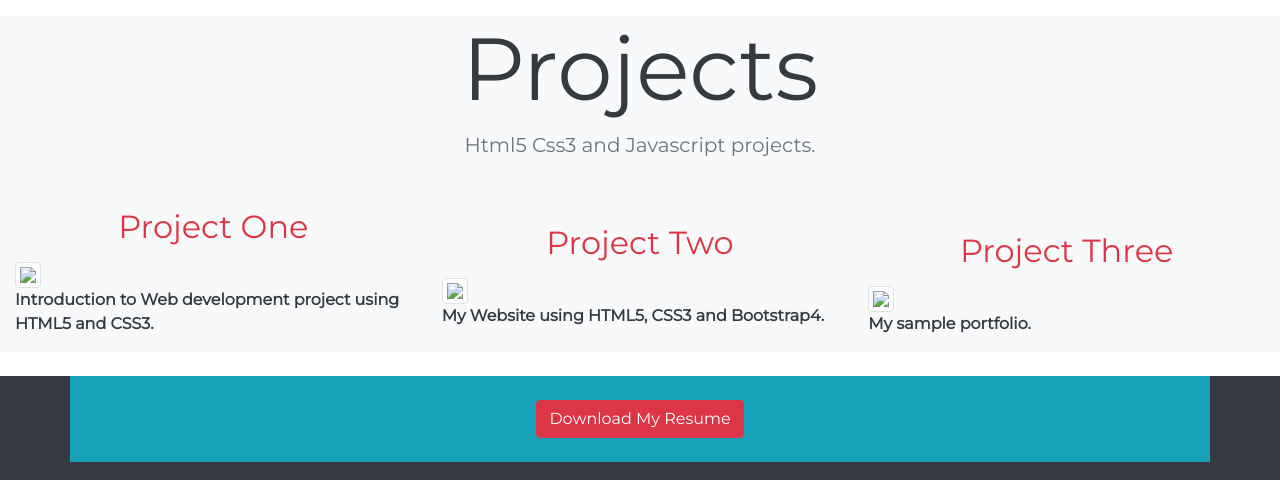
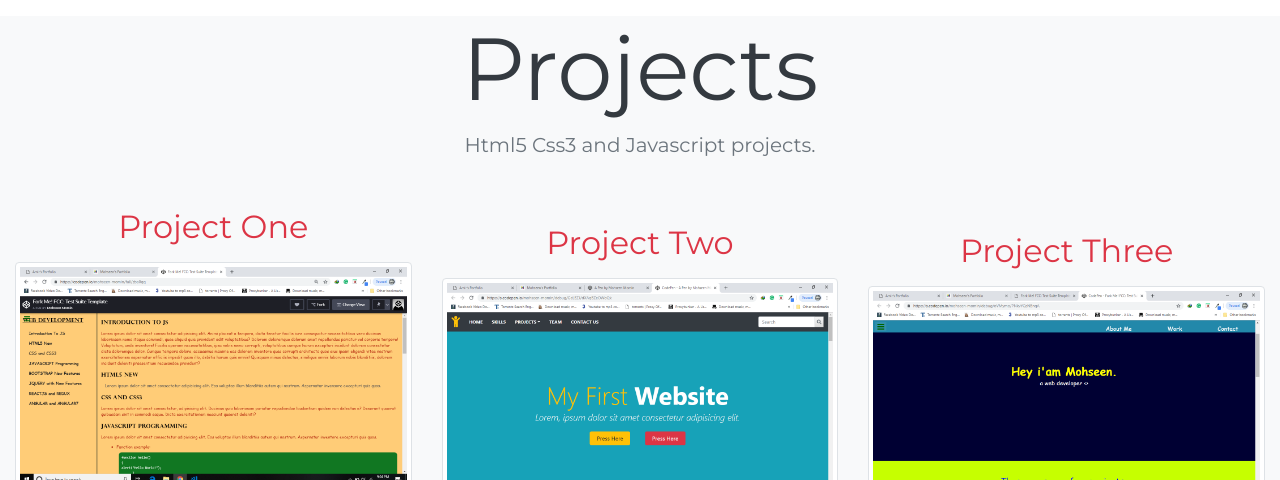
Before and after one commit to mohseengit8/mohseengit8.github.io, a plain HTML site: page index.html in a window 1280 px wide. Shown: the part 1955-2435 px from the top of the page. Drawn offline with nearby package versions, Linux system fonts and the light colour scheme.

Commit message:
Update index.html

```diff
--- a/index.html
+++ b/index.html
@@ -189,14 +189,14 @@
             <div class="row">
                 <div class="col-lg-4 col-md-6">
                     <h2 class="my-3 text-danger text-center">Project One</h2>
-                    <img src="images/Screenshot (116).png"
+                    <img src="css/images/Screenshot (116).png"
                         class="img-thumbnail">
                     <p class="text-dark font-weight-bold">Introduction to Web development project using HTML5 and CSS3.
                     </p>
                 </div>
                 <div class="col-lg-4 col-md-6 mt-3">
                     <h2 class="my-3 text-danger text-center">Project Two</h2>
-                    <img src="images/Screenshot (118).png"
+                    <img src="css/images/Screenshot (118).png"
                         class="img-thumbnail">
                     <p class="text-dark font-weight-bold">My Website using HTML5, CSS3 and Bootstrap4.
                     </p>
@@ -204,7 +204,7 @@
                 </div>
                 <div class="col-lg-4 col-md-6 mt-4">
                     <h2 class="my-3 text-danger text-center">Project Three</h2>
-                    <img src="images/Screenshot (120).png"
+                    <img src="css/images/Screenshot (120).png"
                         class="img-thumbnail">
                     <p class="text-dark font-weight-bold">My sample portfolio.
                     </p>
```
